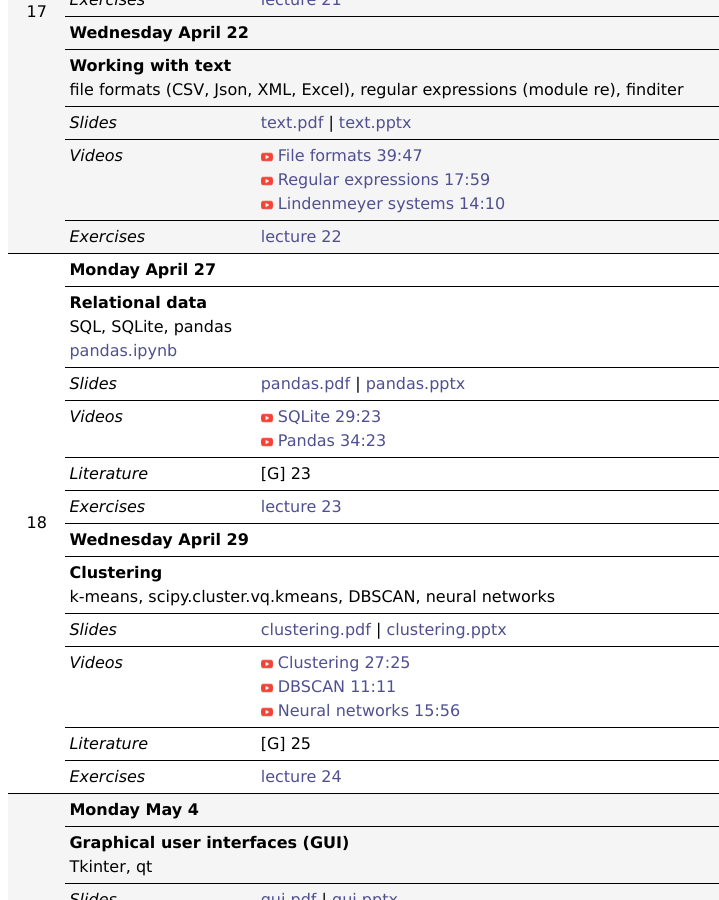
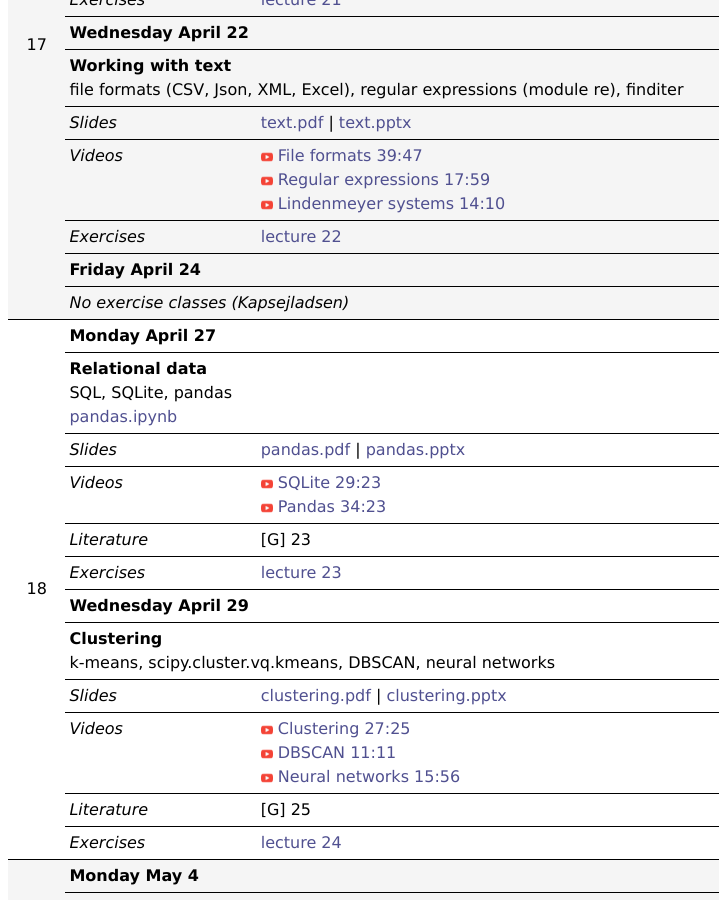
Before and after one commit to gsbrodal/gsbrodal.github.io, a Jekyll site: the page ipsa/plan-full.html, which Jekyll copies as it is, in a window 1280 px wide and 900 px high, scrolled down 5958 px. Shown: the whole window, without its empty margins (0-719 px from the left). Built offline with Jekyll 4.4.1, drawn with Linux system fonts in a browser that asks for light colours.

Commit message:
plan-compact.html plan-full.html all-slides-with-answers.pdf all-slides.pdf introduction.pdf introduction.pptx

```diff
--- a/ipsa/plan-compact.html
+++ b/ipsa/plan-compact.html
@@ -38,8 +38,9 @@
 <tr style="border-bottom: 1px solid black;background-color: #f5f5f5;"><td style="vertical-align: middle; text-align: center;" rowspan="1">15</td><td>Tuesday<br>April 7 - Wednesday April 8</td><td><em>No lectures and exercise classes</em></td><td></td><td></td><td></td></tr>
 <tr style="border-bottom: 1px solid black;"><td style="vertical-align: middle; text-align: center;" rowspan="2">16</td><td>Monday<br>April 13</td><td><strong>Linear programming</strong><br>scipy.optimize.linprog<br><a href="pagerank.ipynb" target="_blank">pagerank.ipynb</a><br><a href="max-flow.ipynb" target="_blank">max-flow.ipynb</a></td><td></td><td><a href="slides/linear_programming.pdf" target="_blank">linear_programming.pdf</a> | <a href="slides/linear_programming.pptx" target="_blank">linear_programming.pptx</a><br><img src="youtube.png" class="icon">&nbsp;<a href="https://youtu.be/uuosEqyLJiM" target="_blank">Linprog 6:19</a><br><img src="youtube.png" class="icon">&nbsp;<a href="https://youtu.be/rBHq_AacWww" target="_blank">Maxflow 10:05</a><br><img src="youtube.png" class="icon">&nbsp;<a href="https://youtu.be/SlhNL4jrhXw" target="_blank">Pagerank 22:17</a></td><td><a href="exercises.html#lecture19" target="_blank">lecture 19</a><br><a href="exercises.html#handin9" target="_blank">handin 9</a></td></tr>
 <tr style="border-bottom: 1px solid black;"><td>Wednesday<br>April 15</td><td><strong>Generators and iterators</strong><br>yield, __iter__, __next__, measuring memory usage</td><td>[G] 10.3.1</td><td><a href="slides/generator.pdf" target="_blank">generator.pdf</a> | <a href="slides/generator.pptx" target="_blank">generator.pptx</a><br><img src="youtube.png" class="icon">&nbsp;<a href="https://youtu.be/MVFJeRrh6nU" target="_blank">Iterators 38:26</a><br><img src="youtube.png" class="icon">&nbsp;<a href="https://youtu.be/jIHeDtYesoE" target="_blank">Generators 30:04</a><br><img src="youtube.png" class="icon">&nbsp;<a href="https://youtu.be/RSlz3tAv2sw" target="_blank">Memory usage 9:27</a></td><td><a href="exercises.html#lecture20" target="_blank">lecture 20</a><br><a href="exercises.html#handin10" target="_blank">handin 10</a></td></tr>
-<tr style="border-bottom: 1px solid black;background-color: #f5f5f5;"><td style="vertical-align: middle; text-align: center;" rowspan="2">17</td><td>Monday<br>April 20</td><td><strong>Modules and packages</strong><br>from-import-as, __name__, "__main__", heapq</td><td>[G] 7.1, 7.2</td><td><a href="slides/modules.pdf" target="_blank">modules.pdf</a> | <a href="slides/modules.pptx" target="_blank">modules.pptx</a><br><img src="youtube.png" class="icon">&nbsp;<a href="https://youtu.be/qgCTQasroG8" target="_blank">Modules 24:28</a><br><img src="youtube.png" class="icon">&nbsp;<a href="https://youtu.be/pFC0au2Cp6U" target="_blank">Heapq 8:51</a></td><td><a href="exercises.html#lecture21" target="_blank">lecture 21</a></td></tr>
+<tr style="border-bottom: 1px solid black;background-color: #f5f5f5;"><td style="vertical-align: middle; text-align: center;" rowspan="3">17</td><td>Monday<br>April 20</td><td><strong>Modules and packages</strong><br>from-import-as, __name__, "__main__", heapq</td><td>[G] 7.1, 7.2</td><td><a href="slides/modules.pdf" target="_blank">modules.pdf</a> | <a href="slides/modules.pptx" target="_blank">modules.pptx</a><br><img src="youtube.png" class="icon">&nbsp;<a href="https://youtu.be/qgCTQasroG8" target="_blank">Modules 24:28</a><br><img src="youtube.png" class="icon">&nbsp;<a href="https://youtu.be/pFC0au2Cp6U" target="_blank">Heapq 8:51</a></td><td><a href="exercises.html#lecture21" target="_blank">lecture 21</a></td></tr>
 <tr style="border-bottom: 1px solid black;background-color: #f5f5f5;"><td>Wednesday<br>April 22</td><td><strong>Working with text</strong><br>file formats (CSV, Json, XML, Excel), regular expressions (module re), finditer</td><td></td><td><a href="slides/text.pdf" target="_blank">text.pdf</a> | <a href="slides/text.pptx" target="_blank">text.pptx</a><br><img src="youtube.png" class="icon">&nbsp;<a href="https://youtu.be/8YioTtMHfdA" target="_blank">File formats 39:47</a><br><img src="youtube.png" class="icon">&nbsp;<a href="https://youtu.be/EAxKSZ5mta0" target="_blank">Regular expressions 17:59</a><br><img src="youtube.png" class="icon">&nbsp;<a href="https://youtu.be/lPE09anjtGs" target="_blank">Lindenmeyer systems 14:10</a></td><td><a href="exercises.html#lecture22" target="_blank">lecture 22</a></td></tr>
+<tr style="border-bottom: 1px solid black;background-color: #f5f5f5;"><td>Friday<br>April 24</td><td><em>No exercise classes (Kapsejladsen)</em></td><td></td><td></td><td></td></tr>
 <tr style="border-bottom: 1px solid black;"><td style="vertical-align: middle; text-align: center;" rowspan="2">18</td><td>Monday<br>April 27</td><td><strong>Relational data</strong><br>SQL, SQLite, pandas<br><a href="pandas.ipynb" target="_blank">pandas.ipynb</a></td><td>[G] 23</td><td><a href="slides/pandas.pdf" target="_blank">pandas.pdf</a> | <a href="slides/pandas.pptx" target="_blank">pandas.pptx</a><br><img src="youtube.png" class="icon">&nbsp;<a href="https://youtu.be/TBzdc_FR8uQ" target="_blank">SQLite 29:23</a><br><img src="youtube.png" class="icon">&nbsp;<a href="https://youtu.be/TXBtxNqBNKs" target="_blank">Pandas 34:23</a></td><td><a href="exercises.html#lecture23" target="_blank">lecture 23</a></td></tr>
 <tr style="border-bottom: 1px solid black;"><td>Wednesday<br>April 29</td><td><strong>Clustering</strong><br>k-means, scipy.cluster.vq.kmeans, DBSCAN, neural networks</td><td>[G] 25</td><td><a href="slides/clustering.pdf" target="_blank">clustering.pdf</a> | <a href="slides/clustering.pptx" target="_blank">clustering.pptx</a><br><img src="youtube.png" class="icon">&nbsp;<a href="https://youtu.be/-DuJpC_DRlk" target="_blank">Clustering 27:25</a><br><img src="youtube.png" class="icon">&nbsp;<a href="https://youtu.be/lK7PFKwsbnM" target="_blank">DBSCAN 11:11</a><br><img src="youtube.png" class="icon">&nbsp;<a href="https://youtu.be/7B_iE0JgDFs" target="_blank">Neural networks 15:56</a></td><td><a href="exercises.html#lecture24" target="_blank">lecture 24</a></td></tr>
 <tr style="border-bottom: 1px solid black;background-color: #f5f5f5;"><td style="vertical-align: middle; text-align: center;" rowspan="2">19</td><td>Monday<br>May 4</td><td><strong>Graphical user interfaces (GUI)</strong><br>Tkinter, qt</td><td></td><td><a href="slides/gui.pdf" target="_blank">gui.pdf</a> | <a href="slides/gui.pptx" target="_blank">gui.pptx</a><br><img src="youtube.png" class="icon">&nbsp;<a href="https://youtu.be/kb0fKxca28o" target="_blank">Tkinter 50:37</a></td><td><a href="exercises.html#lecture25" target="_blank">lecture 25</a></td></tr>
--- a/ipsa/plan-full.html
+++ b/ipsa/plan-full.html
@@ -137,7 +137,7 @@
 <tr><td><i>Videos</i></td><td><img src="youtube.png" class="icon">&nbsp;<a href="https://youtu.be/MVFJeRrh6nU" target="_blank">Iterators 38:26</a><br><img src="youtube.png" class="icon">&nbsp;<a href="https://youtu.be/jIHeDtYesoE" target="_blank">Generators 30:04</a><br><img src="youtube.png" class="icon">&nbsp;<a href="https://youtu.be/RSlz3tAv2sw" target="_blank">Memory usage 9:27</a></td></tr>
 <tr><td><i>Literature</i></td><td>[G] 10.3.1</td></tr>
 <tr style="border-bottom: 1px solid black;"><td><i>Exercises</i></td><td><a href="exercises.html#lecture20" target="_blank">lecture 20</a><br><a href="exercises.html#handin10" target="_blank">handin 10</a></td></tr>
-<tr style="background-color: #f5f5f5;"><td style="vertical-align: middle; text-align: center;" rowspan="11">17</td><td colspan="2"><strong>Monday April 20</strong></td></tr>
+<tr style="background-color: #f5f5f5;"><td style="vertical-align: middle; text-align: center;" rowspan="13">17</td><td colspan="2"><strong>Monday April 20</strong></td></tr>
 <tr style="background-color: #f5f5f5;"><td colspan="2"><strong>Modules and packages</strong><br>from-import-as, __name__, "__main__", heapq</td></tr>
 <tr style="background-color: #f5f5f5;"><td><i>Slides</i></td><td><a href="slides/modules.pdf" target="_blank">modules.pdf</a> | <a href="slides/modules.pptx" target="_blank">modules.pptx</a></td></tr>
 <tr style="background-color: #f5f5f5;"><td><i>Videos</i></td><td><img src="youtube.png" class="icon">&nbsp;<a href="https://youtu.be/qgCTQasroG8" target="_blank">Modules 24:28</a><br><img src="youtube.png" class="icon">&nbsp;<a href="https://youtu.be/pFC0au2Cp6U" target="_blank">Heapq 8:51</a></td></tr>
@@ -148,6 +148,8 @@
 <tr style="background-color: #f5f5f5;"><td><i>Slides</i></td><td><a href="slides/text.pdf" target="_blank">text.pdf</a> | <a href="slides/text.pptx" target="_blank">text.pptx</a></td></tr>
 <tr style="background-color: #f5f5f5;"><td><i>Videos</i></td><td><img src="youtube.png" class="icon">&nbsp;<a href="https://youtu.be/8YioTtMHfdA" target="_blank">File formats 39:47</a><br><img src="youtube.png" class="icon">&nbsp;<a href="https://youtu.be/EAxKSZ5mta0" target="_blank">Regular expressions 17:59</a><br><img src="youtube.png" class="icon">&nbsp;<a href="https://youtu.be/lPE09anjtGs" target="_blank">Lindenmeyer systems 14:10</a></td></tr>
 <tr style="background-color: #f5f5f5;border-bottom: 1px solid black;"><td><i>Exercises</i></td><td><a href="exercises.html#lecture22" target="_blank">lecture 22</a></td></tr>
+<tr style="background-color: #f5f5f5;"><td colspan="2"><strong>Friday April 24</strong></td></tr>
+<tr style="background-color: #f5f5f5;border-bottom: 1px solid black;"><td colspan="2"><em>No exercise classes (Kapsejladsen)</em></td></tr>
 <tr><td style="vertical-align: middle; text-align: center;" rowspan="12">18</td><td colspan="2"><strong>Monday April 27</strong></td></tr>
 <tr><td colspan="2"><strong>Relational data</strong><br>SQL, SQLite, pandas<br><a href="pandas.ipynb" target="_blank">pandas.ipynb</a></td></tr>
 <tr><td><i>Slides</i></td><td><a href="slides/pandas.pdf" target="_blank">pandas.pdf</a> | <a href="slides/pandas.pptx" target="_blank">pandas.pptx</a></td></tr>
```
Also changed, not shown: 1 other file.
